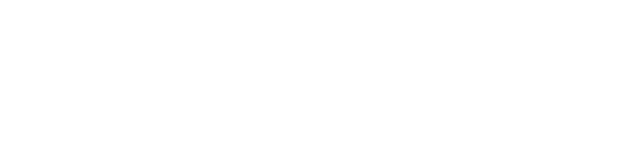
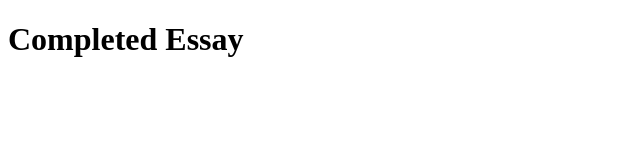
Before and after one commit to jcriedel/art300_outline, a plain HTML site: page index.html in a window 1280 px wide. Shown: the whole page, without its empty margins (0-640 px from the left). Drawn offline with Linux system fonts and the light colour scheme.

Commit message:
update_1.html

```diff
--- a/index.html
+++ b/index.html
@@ -7,5 +7,6 @@
         <title>Document</title>
     </head>
     <body>
+        <h1>Completed Essay</h1>
     </body>
 </html>
```
